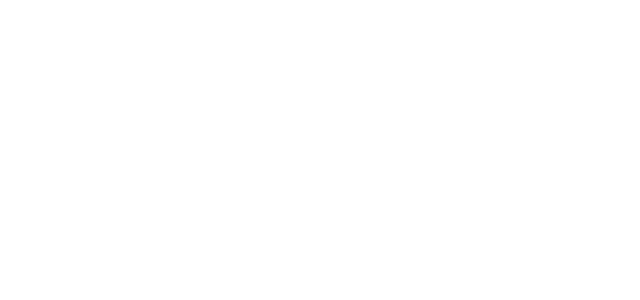
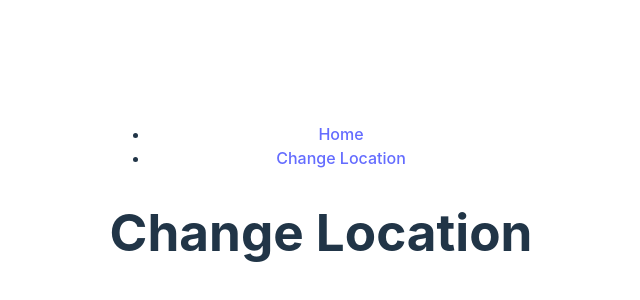
Before and after one commit to kutho53/WeatherSite, a React (Vite) app: page /changeLoc in a window 1280 px wide. Before the commit this address had no page. Shown: the part 200-500 px from the top of the page, without its empty margins (319-959 px from the left). Built offline with nearby package versions, Linux system fonts and the light colour scheme.

Commit message:
pages setup

```diff
--- a/src/App.jsx
+++ b/src/App.jsx
@@ -4,7 +4,8 @@
 import Header from './components/header.jsx'
 import Layout from "./pages/layout";
 import Home from "./pages/home";
-import AddNew from "./pages/addNew";
+import ChangeLoc from "./pages/changeLoc";
+import ErrorPage from "./pages/errorPage";
 import './App.css';
 
 function App() {
@@ -13,7 +14,8 @@
       <Routes>
         <Route path="/" element={<Layout/>}>
           <Route index element={<Home/>}/>
-          <Route path='addNew' element={<AddNew/>}/>
+          <Route path='changeLoc' element={<ChangeLoc/>}/>
+          <Route path='*' element={<ErrorPage/>}/>
         </Route>
       </Routes>
     </BrowserRouter>
--- /dev/null
+++ b/src/pages/changeLoc.jsx
@@ -0,0 +1,5 @@
+const ChangeLoc = () => {
+    return <h1>Change Location</h1>
+};
+
+export default ChangeLoc
--- a/src/pages/home.jsx
+++ b/src/pages/home.jsx
@@ -0,0 +1,5 @@
+const Home = () => {
+    return <h1>Home</h1>;
+};
+
+export default Home
--- a/src/pages/layout.jsx
+++ b/src/pages/layout.jsx
@@ -0,0 +1,22 @@
+import { Outlet, Link } from "react-router-dom";
+
+const Layout = () => {
+    return (
+        <>
+            <nav>
+                <ul>
+                    <li>
+                        <Link to="/">Home</Link>
+                    </li>
+                    <li>
+                        <Link to="changeLoc">Change Location</Link>
+                    </li>
+                </ul>
+            </nav>
+
+            <Outlet/>
+        </>
+    )
+};
+
+export default Layout;
```
Also changed, not shown: src/pages/addNew.jsx (deleted), src/pages/errorPage.jsx (added).
